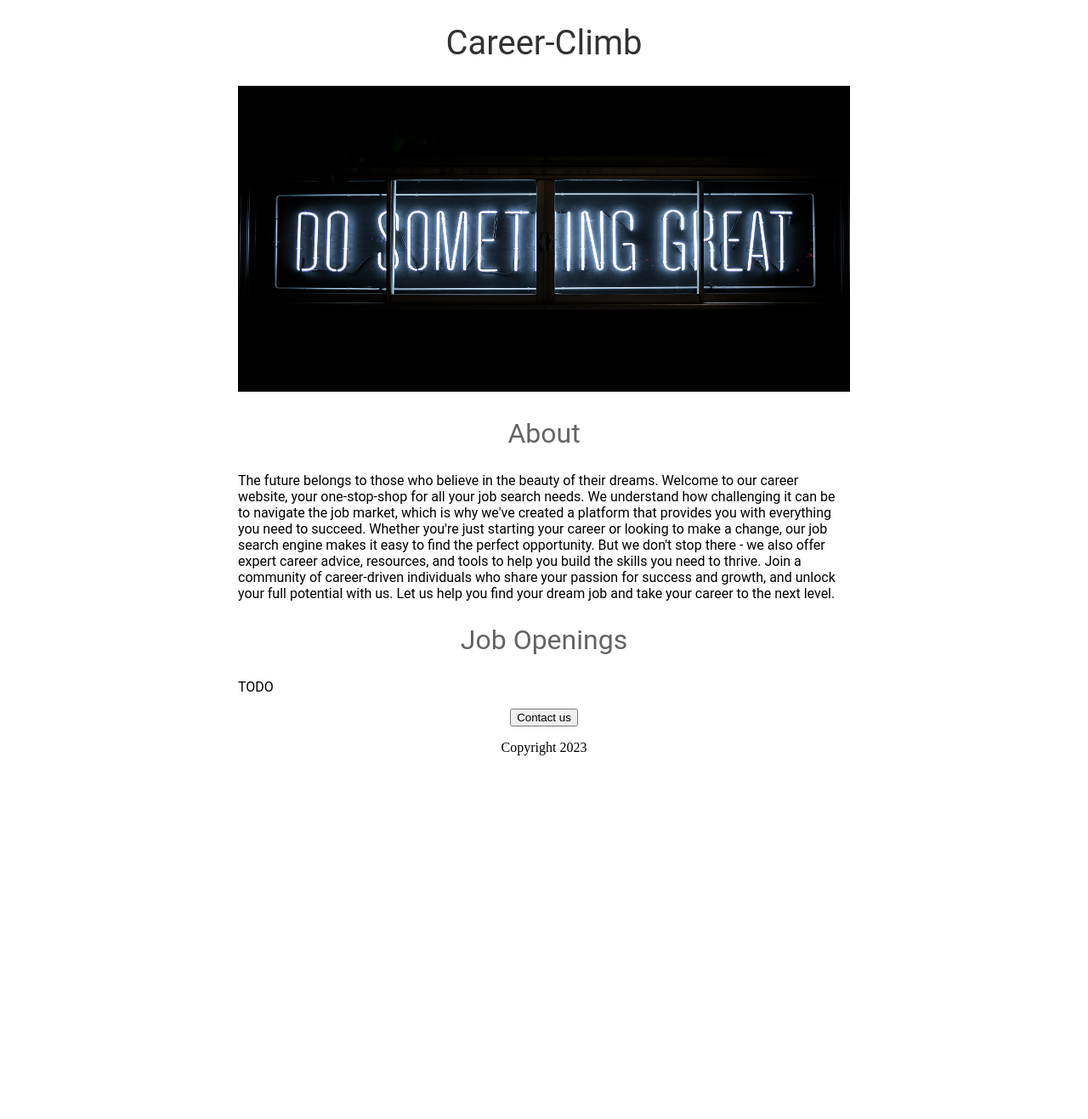
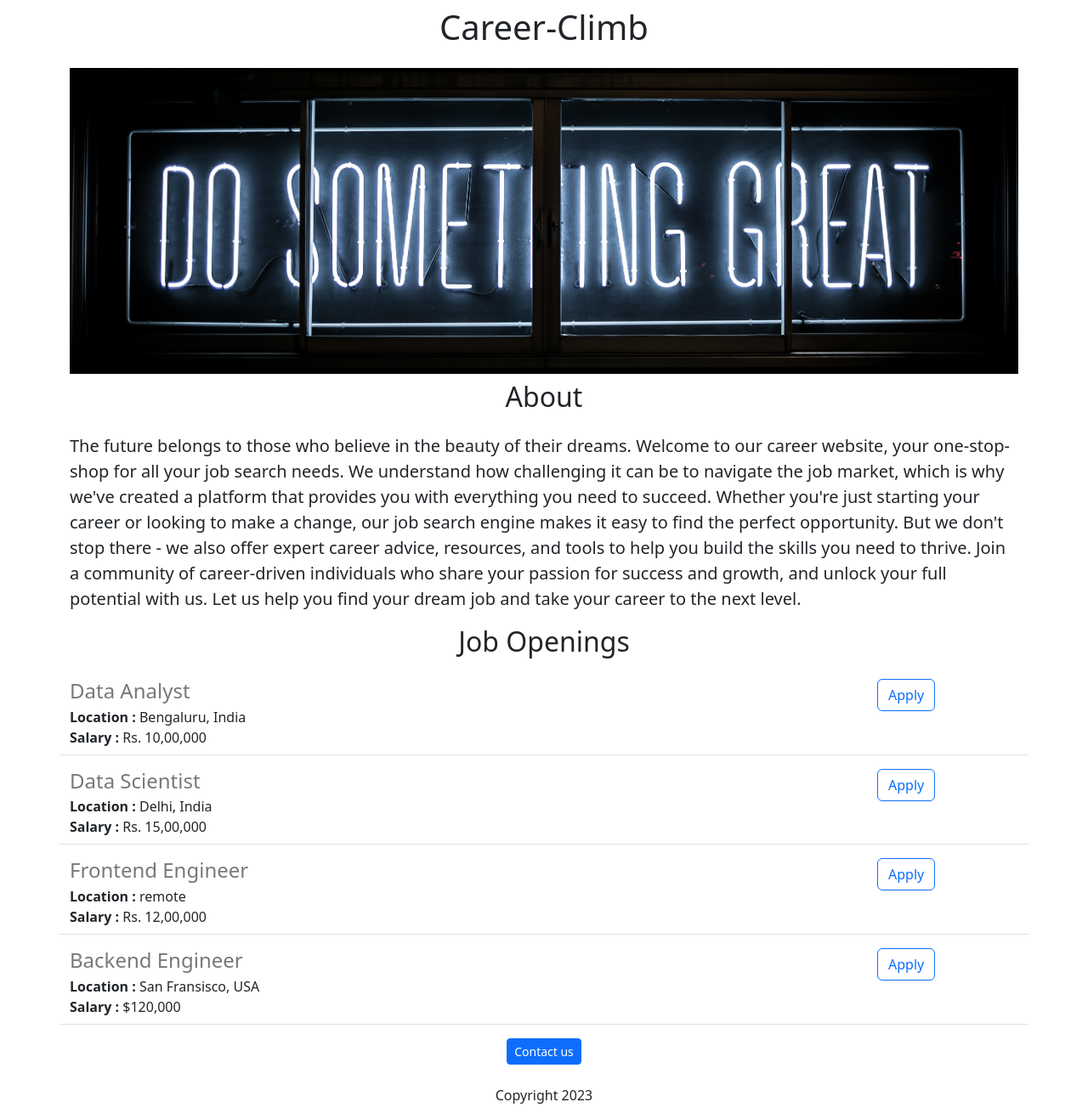
Before and after one commit to aashayKaurav/Career-Climb-web-app, a Flask app: page / in a window 1280 px wide. Shown: the whole page at 85% size. Before the commit the page ends 889 px from the top, so only its background shows below. Run offline with Flask 2, Linux system fonts and the light colour scheme.

Commit message:
Added dynamic data and API route

```diff
--- a/app.py
+++ b/app.py
@@ -1,11 +1,42 @@
-from flask import Flask, render_template
+from flask import Flask, render_template, jsonify
 
 app = Flask(__name__)
 
+JOBS = [
+  {
+    'id': '1',
+    'title':'Data Analyst',
+    'location': 'Bengaluru, India',
+    'salary': 'Rs. 10,00,000'
+  },
+  {
+    'id': '2',
+    'title':'Data Scientist',
+    'location': 'Delhi, India',
+    'salary': 'Rs. 15,00,000'
+  },
+  {
+    'id': '3',
+    'title':'Frontend Engineer',
+    'location': 'remote',
+    'salary': 'Rs. 12,00,000'
+  },
+  {
+    'id': '4',
+    'title':'Backend Engineer',
+    'location': 'San Fransisco, USA',
+    'salary': '$120,000'
+  }
+]
 
 @app.route("/")
 def hello_world():
-  return render_template('home.html')
+  return render_template('home.html', jobs=JOBS)
+
+
+@app.route("/api/jobs")
+def list_jobs():
+  return jsonify(JOBS)
 
 
 if __name__ == "__main__":
--- a/templates/home.html
+++ b/templates/home.html
@@ -2,50 +2,38 @@
 <html>
   <head>
     <title>Career-Climb</title>
+    <meta charset="utf-8">
+    <meta name="viewport" content="width=device-width, initial-scale=1">
+    <link href="https://cdn.jsdelivr.net/npm/bootstrap@5.3.0-alpha2/dist/css/bootstrap.min.css" rel="stylesheet" integrity="sha384-aFq/bzH65dt+w6FI2ooMVUpc+21e0SRygnTpmBvdBgSdnuTN7QbdgL+OapgHtvPp" crossorigin="anonymous">
     <style>
-      h1{
-        font-size: 40px;
-        font-family: Roboto;
-        font-weight: normal;
-        color: rgb(50, 50, 50);
-        text-align: center;
-      }
       #banner{
+        height: 360px;
         width: 100%;
-        height: 360px;
-      }
-      h2{
-        font-family: Roboto;
-        font-size: 32px;
-        color: rgb(100, 100, 100);
-        text-align: center;
-        font-weight: normal;
-      }
-      .bodytext{
-        font-family: Roboto;
-        color: rgc(80, 80, 80);
-      }
-      #container{
-        max-width: 720px;
-        margin: 0 auto 0 auto;
+        object-fit: cover;
       }
     </style>
   </head>
   <body>
-    <div id="container">
-      <h1>Career-Climb</h1>
-    <img id="banner" src="https://career-climb.aashaykaurav.repl.co/static/banner.jpeg" height="320">
-    <h2>About</h2>
-    <p class="bodytext">
+    <div class="container">
+      <h1 class="text-center mt-2 mb-4">Career-Climb</h1>
+    <img class="img-fluid" id="banner" src="https://career-climb.aashaykaurav.repl.co/static/banner.jpeg" height="320">
+    <h2 class="text-center mt-2 mb-4">About</h2>
+    <p class="lead">
       The future belongs to those who believe in the beauty of their dreams.
 
       Welcome to our career website, your one-stop-shop for all your job search needs. We understand how challenging it can be to navigate the job market, which is why we've created a platform that provides you with everything you need to succeed. Whether you're just starting your career or looking to make a change, our job search engine makes it easy to find the perfect opportunity. But we don't stop there - we also offer expert career advice, resources, and tools to help you build the skills you need to thrive. Join a community of career-driven individuals who share your passion for success and growth, and unlock your full potential with us. Let us help you find your dream job and take your career to the next level.
     </p>
-    <h2>Job Openings</h2>
-    <p class="bodytext">TODO</p>
-      <div style="text-align:center;">
-        <button>Contact us</button>
-        <p>Copyright 2023</p>
+    <h2 class="text-center mt-2 mb-4">Job Openings</h2>
+    <p>
+      <div>
+        {% for job in jobs %}
+          {% include 'jobitem.html' %}
+        {% endfor %}
+      </div>
+    </p>
+      <div class="text-center">
+        <button class="btn btn-primary btn-sm">Contact us</button>
+        <p class="mt-4">Copyright 2023</p>
       </div>
     </div>
   </body>
--- /dev/null
+++ b/templates/jobitem.html
@@ -0,0 +1,19 @@
+<div class="border-bottom row" style="margin-bottom:16px; padding-bottom:8px;">
+
+  <div class="col-10">
+  <h4 style="color: rgb(120, 120, 120); margin-bottom: 4px">{{job['title']}}</h4>
+  <div>
+    <b>Location :</b> {{job['location']}}
+  </div>
+  {% if 'salary' in job %}
+  <div>
+    <b>Salary :</b> {{job['salary']}}
+  </div>
+  {% endif %}
+  </div>
+  <div class="col-2">
+    <button type="button" class="btn btn-outline-primary">Apply</button>
+  </div>
+
+
+</div>
```
